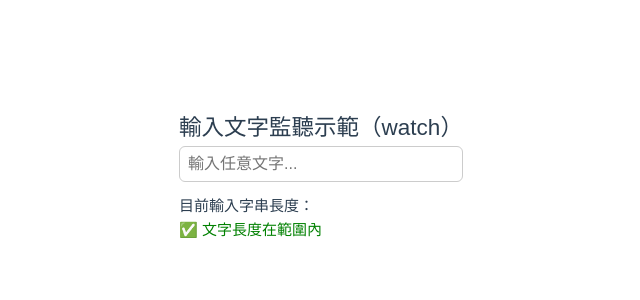
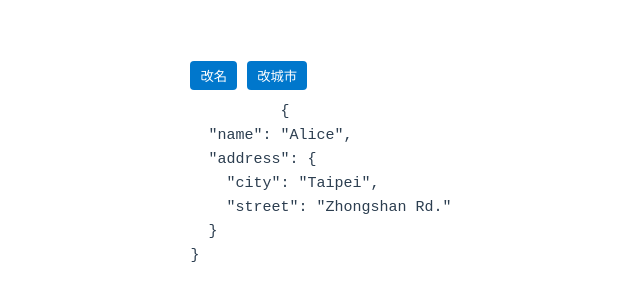
Before and after one commit to Chun5102/testproject, a Vue app: page / in a window 1280 px wide. Shown: the part 224-524 px from the top of the page, without its empty margins (319-959 px from the left). Built offline with nearby package versions, Linux system fonts and the light colour scheme.

Commit message:
WatchDeepAndMutiValues.vue

```diff
--- a/src/App.vue
+++ b/src/App.vue
@@ -29,6 +29,7 @@ import onUpdated from './components/onUpdated.vue'
 import RefComponent from './components/RefComponent.vue'
 import ParentComponent from './components/ParentComponent.vue'
 import WatchRef from './components/WatchRef.vue'
+import WatchDeepAndMutiValues from './components/WatchDeepAndMutiValues.vue'
 </script>
 
 <template>
@@ -69,7 +70,8 @@ import WatchRef from './components/WatchRef.vue'
     <!-- <onUpdated /> -->
     <!-- <RefComponent /> -->
     <!-- <ParentComponent /> -->
-    <WatchRef />
+    <!-- <WatchRef /> -->
+    <WatchDeepAndMutiValues />
   </main>
 </template>
 
--- /dev/null
+++ b/src/components/WatchDeepAndMutiValues.vue
@@ -0,0 +1,78 @@
+<script setup>
+import { reactive, watch } from 'vue'
+
+const user = reactive({
+  name: 'Alice',
+  address: {
+    city: 'Taipei',
+    street: 'Zhongshan Rd.',
+  },
+})
+//修改user.name
+const changName = () => {
+  user.name = user.name === 'Alice' ? 'Bob' : 'Alice'
+}
+//修改user.address.city
+const changCity = () => {
+  user.address.city = user.address.city === 'Taipei' ? 'Taichung' : 'Taipei'
+}
+
+watch(
+  () => user.name,
+  (val) => {
+    console.log('🚀 ~ 修改name:', val)
+  },
+)
+
+//監聽 user.address（無 deep） 無任何變化時是不會被觸發的，除非下了deep
+watch(
+  () => user.address,
+  (newval) => {
+    console.log('修改 city (無 deep) :', newval)
+  },
+)
+
+watch(
+  user,
+  (val) => {
+    console.log('監聽 user (有 deep) : ', val)
+  },
+  { immediate: true, deep: true },
+  // 當 `source` 變化時，僅觸發一次
+  //   { once: true, deep: true },
+)
+
+watch([() => user.name, () => user.address.city], ([newName, newCity], [oldName, oldCity]) => {
+  console.log('🚀 ~ newName:', newName, oldName)
+  console.log('🚀 ~ newCity:', newCity, oldCity)
+})
+</script>
+
+<template>
+  <div>
+    <button @click="changName">改名</button>
+    <button @click="changCity">改城市</button>
+
+    <pre>
+          {{ user }}
+        </pre
+    >
+  </div>
+</template>
+
+<style scoped>
+button {
+  margin-right: 10px; /* 添加右邊的間距 */
+  margin-bottom: 10px; /* 添加下方的間距 */
+  padding: 5px 10px; /* 添加內邊距 */
+  background-color: #0077cc; /* 按鈕的顏色 */
+  color: #fff; /* 按鈕的文字顏色 */
+  border: none; /* 移除按鈕的邊框 */
+  border-radius: 4px; /* 添加圓角 */
+  cursor: pointer; /* 添加指標樣式 */
+}
+button:active {
+  background-color: #003366; /* 按下時的顏色 */
+  transform: translateX(2px) translateY(2px); /* 將按鈕 右移2px 下移2px */
+}
+</style>
```
